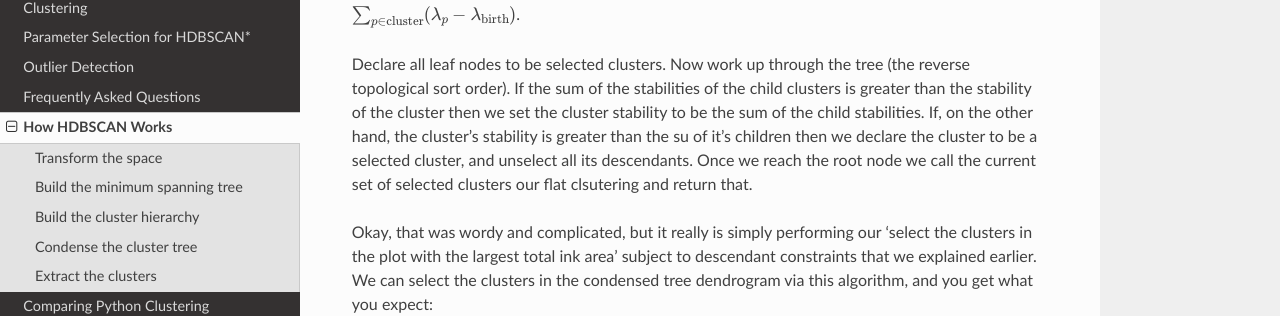
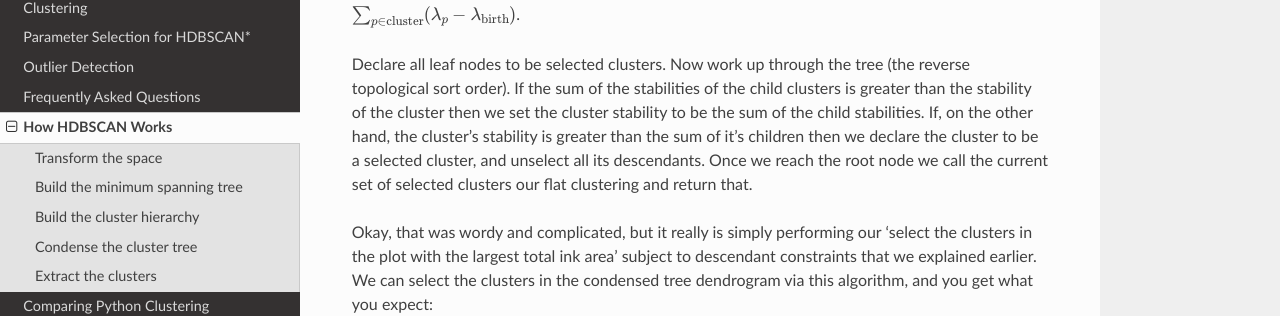
Before and after one commit to scikit-learn-contrib/hdbscan, a Sphinx documentation site: the page built from docs/how_hdbscan_works.rst, in a window 1280 px wide and 900 px high, scrolled down 10182 px. Shown: the part 203-519 px from the top of the window. Built offline with Sphinx 7.4.7 and the Read the Docs theme 2.0.0, drawn with Linux system fonts in a browser that asks for light colours; formulas are drawn with MathJax 3.

Commit message:
Fix spelling errors in how_hdbscan_works.rst

```diff
--- a/docs/how_hdbscan_works.rst
+++ b/docs/how_hdbscan_works.rst
@@ -349,10 +349,10 @@ Declare all leaf nodes to be selected clusters. Now work up through the
 tree (the reverse topological sort order). If the sum of the stabilities
 of the child clusters is greater than the stability of the cluster then
 we set the cluster stability to be the sum of the child stabilities. If,
-on the other hand, the cluster's stability is greater than the su of
+on the other hand, the cluster's stability is greater than the sum of
 it's children then we declare the cluster to be a selected cluster, and
 unselect all its descendants. Once we reach the root node we call the
-current set of selected clusters our flat clsutering and return that.
+current set of selected clusters our flat clustering and return that.
 
 Okay, that was wordy and complicated, but it really is simply performing
 our 'select the clusters in the plot with the largest total ink area'
```
